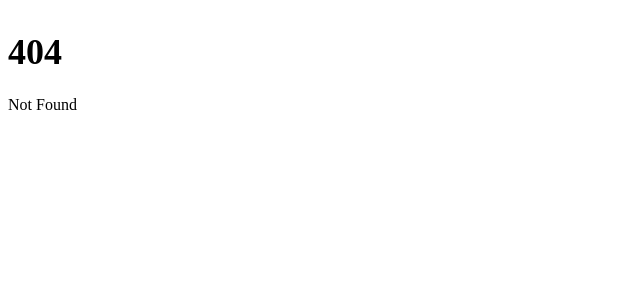
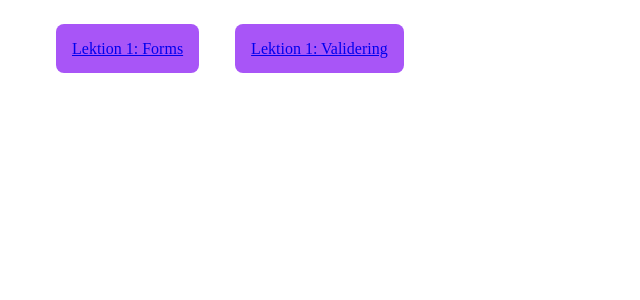
Before and after one commit to henrikvilhelmberglund/frontend-projekt-23-svelte, a SvelteKit app: page /js in a window 1280 px wide. Before the commit this address had no page. Shown: the top 300 px of the page, without its empty margins (0-640 px from the left). Built offline with nearby package versions, Linux system fonts and the light colour scheme.

Commit message:
feat: :sparkles: add links in JS base page

```diff
--- /dev/null
+++ b/src/routes/js/+page.svelte
@@ -0,0 +1,11 @@
+<script>
+	import { base } from "$app/paths";
+</script>
+
+<div class="p-8 ">
+	<a class="m-4 rounded-lg bg-purple-500 p-4" href="{base}/js/01">Lektion 1: Forms</a>
+	<a class="m-4 rounded-lg bg-purple-500 p-4" href="{base}/js/02">Lektion 1: Validering</a>
+</div>
+
+<style>
+</style>
```
